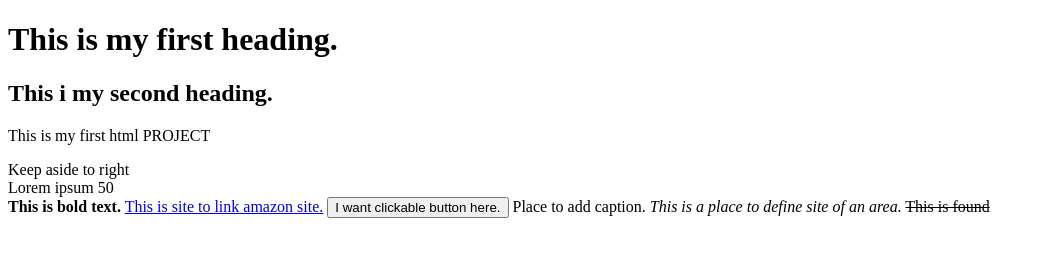
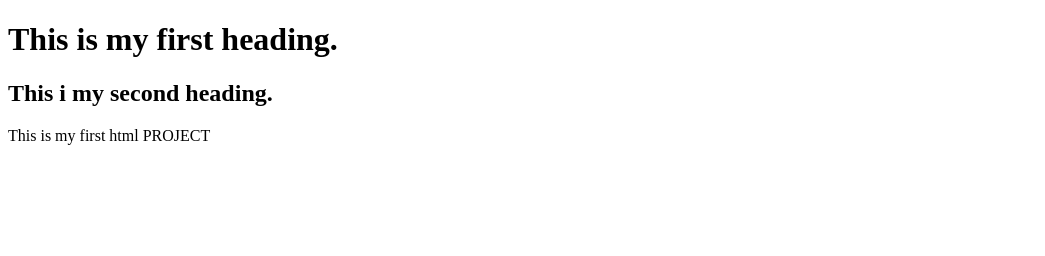
Before and after one commit to bhimkoiala/html_test, a plain HTML site: page index.html in a window 1280 px wide. Shown: the whole page, without its empty margins (0-1045 px from the left). Drawn offline with Linux system fonts and the light colour scheme.

Commit message:
Update index.html

```diff
--- a/index.html
+++ b/index.html
@@ -9,13 +9,6 @@
     <h1>This is my first heading.</h1>
     <h2>This i my second heading.</h2>
     <p>This is my first html PROJECT</p>
-    <aside>Keep aside to right</aside>
-    <article>Lorem ipsum 50 </article>
-    <b>This is bold text.</b>
-    <a href ="www.amazon.in">This is site to link amazon site.</a>
-    <button>I want clickable button here.</button>
-    <caption>Place to add caption.</caption>
-    <cite>This is a place to define site of an area.</cite>
-    <del>This is found</del>
+
 </body>
 </html>
```
